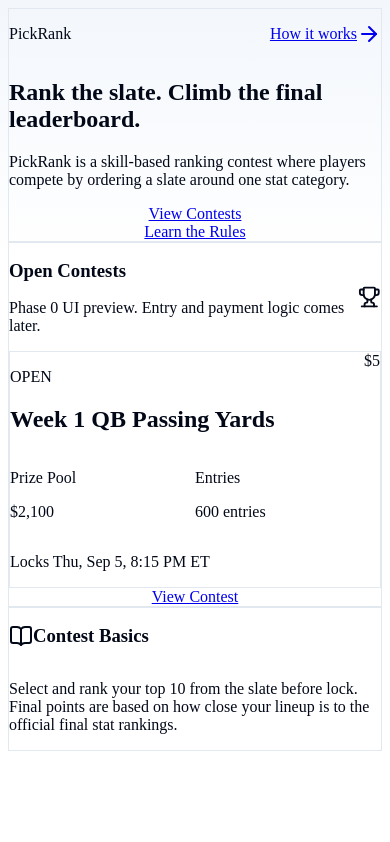
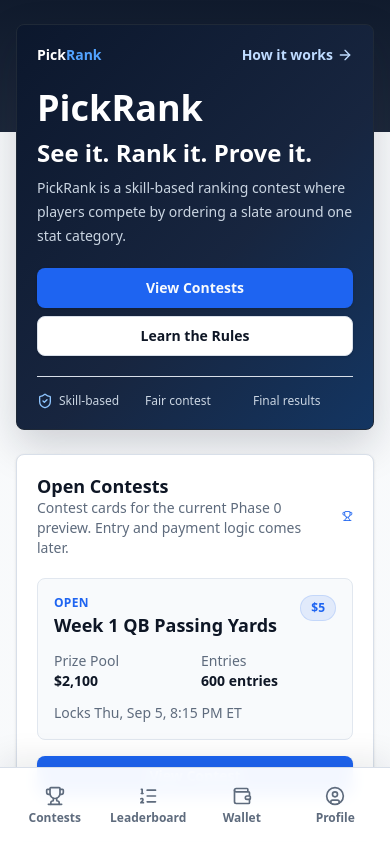
Before and after one commit to parkerhlevy/pickrank-app, a Next.js app: page / in a window 390 px wide. Shown: the top 842 px of the page. Built offline with nearby package versions, Linux system fonts and the light colour scheme.

Commit message:
Apply Figma Make visual pass

```diff
--- a/app/contests/[contestId]/page.tsx
+++ b/app/contests/[contestId]/page.tsx
@@ -10,7 +10,7 @@
   const contest = openContests.find((item) => item.id === contestId) ?? openContests[0];
 
   return (
-    <div className="space-y-6">
+    <div className="space-y-5">
       <div className="space-y-4">
         <Button asChild variant="ghost" size="sm" className="-ml-3 justify-start">
           <Link href="/contests">
@@ -18,40 +18,33 @@
             Contests
           </Link>
         </Button>
-        <div className="flex flex-col gap-3 sm:flex-row sm:items-start sm:justify-between">
+        <div className="screen-header flex flex-col gap-3 sm:flex-row sm:items-start sm:justify-between">
           <div className="space-y-2">
-            <span className="inline-flex rounded-full bg-primary/10 px-2.5 py-1 text-xs font-semibold text-primary">
-              {contest.status}
-            </span>
-            <h1 className="text-3xl font-bold tracking-tight">{contest.title}</h1>
+            <span className="status-pill">{contest.status}</span>
+            <h1 className="text-3xl font-black leading-tight">{contest.title}</h1>
             <p className="text-muted-foreground">{contest.task}</p>
           </div>
-          <Link href="/how-it-works" className="shrink-0 text-sm font-medium text-primary">
+          <Link href="/how-it-works" className="shrink-0 text-sm font-bold text-primary">
             How It Works
           </Link>
         </div>
       </div>
 
-      <Card>
-        <CardHeader>
-          <CardTitle>Contest Details</CardTitle>
-          <CardDescription>Public overview only. Payment review and entry creation are future work.</CardDescription>
+      <Card className="overflow-hidden">
+        <CardHeader className="bg-slate-950 py-4 text-white">
+          <CardTitle className="text-base">Contest Details</CardTitle>
+          <CardDescription className="text-xs text-slate-300">
+            Public overview only. Payment review and entry creation are future work.
+          </CardDescription>
         </CardHeader>
-        <CardContent className="grid grid-cols-2 gap-3 text-sm">
+        <CardContent className="grid grid-cols-2 gap-2 pt-4 text-sm">
           <DetailStat icon={DollarSign} label="Prize Pool" value={contest.prizePool} />
           <DetailStat icon={Users} label="Entries" value={contest.entries} />
           <DetailStat icon={DollarSign} label="Entry Fee" value={contest.entryFee} />
           <DetailStat icon={Clock} label="Lock Time" value={contest.lockTime.replace('Locks ', '')} />
-        </CardContent>
-      </Card>
-
-      <Card>
-        <CardHeader>
-          <CardTitle>Contest Criteria</CardTitle>
-          <CardDescription>Rules for whether the contest runs after entries lock.</CardDescription>
-        </CardHeader>
-        <CardContent className="text-sm text-muted-foreground">
-          <p>{contest.minimum}. If the contest does not meet the minimum at lock, it is canceled in a future phase.</p>
+          <p className="col-span-2 border-t border-slate-200 pt-2 text-xs text-muted-foreground">
+            * {contest.minimum}.
+          </p>
         </CardContent>
       </Card>
 
@@ -62,7 +55,7 @@
         </CardHeader>
         <CardContent className="space-y-2">
           {contest.payoutRows.map((row) => (
-            <div key={row.place} className="flex items-center justify-between rounded-lg border bg-muted/35 px-3 py-2">
+            <div key={row.place} className="flex items-center justify-between rounded-lg border bg-slate-50 px-3 py-2">
               <span className="font-medium">{row.place}</span>
               <span className="font-semibold">{row.value}</span>
             </div>
@@ -84,7 +77,7 @@
             <ListOrdered className="mt-0.5 h-4 w-4 text-primary" aria-hidden="true" />
             <p>Your score is based on rank differential against the official final stat ranking. Lower is better.</p>
           </div>
-          <p className="rounded-lg bg-muted p-3 text-muted-foreground">Results appear only after final stat review in a future phase.</p>
+          <p className="rounded-lg bg-slate-100 p-3 text-muted-foreground">Results appear only after final stat review in a future phase.</p>
         </CardContent>
       </Card>
 
@@ -94,13 +87,13 @@
           <CardDescription>Visual preview for the future lineup builder. Saving is not wired yet.</CardDescription>
         </CardHeader>
         <CardContent className="space-y-4">
-          <div className="rounded-lg border bg-muted/35 p-3 text-sm">
+          <div className="soft-panel text-sm">
             <p className="font-medium">5/10 ranked</p>
             <p className="text-muted-foreground">Rank the top 10 quarterbacks by passing yards.</p>
           </div>
           <div className="space-y-2">
             {demoLineup.map((name, index) => (
-              <div key={name} className="flex items-center justify-between rounded-lg border px-3 py-2 text-sm">
+              <div key={name} className="flex items-center justify-between rounded-lg border bg-white px-3 py-2 text-sm">
                 <span className="font-medium">
                   {index + 1}. {name}
                 </span>
@@ -114,7 +107,7 @@
         </CardContent>
       </Card>
 
-      <div className="sticky bottom-20 rounded-lg border bg-background p-3 shadow-lg">
+      <div className="sticky bottom-20 rounded-lg border bg-white p-3 shadow-lg">
         <Button className="w-full" disabled>
           Enter Contest - Payment Review Not Implemented
         </Button>
@@ -133,12 +126,12 @@
   value: string;
 }) {
   return (
-    <div className="rounded-lg border bg-muted/35 p-3">
-      <div className="mb-1 flex items-center gap-1.5 text-xs text-muted-foreground">
-        <Icon className="h-3.5 w-3.5" aria-hidden="true" />
+    <div className="rounded-lg border border-slate-200 bg-slate-50 p-2.5">
+      <div className="mb-1 flex items-center gap-1 text-[11px] text-muted-foreground">
+        <Icon className="h-3 w-3" aria-hidden="true" />
         {label}
       </div>
-      <p className="font-semibold">{value}</p>
+      <p className="text-sm font-semibold leading-tight">{value}</p>
     </div>
   );
 }
--- a/app/contests/page.tsx
+++ b/app/contests/page.tsx
@@ -11,13 +11,13 @@
 
   return (
     <div className="space-y-6">
-      <div className="space-y-2">
+      <div className="screen-header space-y-2">
         <div className="flex items-center justify-between gap-3">
           <div>
-            <p className="text-sm font-medium text-primary">Contests</p>
-            <h1 className="text-3xl font-bold tracking-tight">Open Contests</h1>
+            <p className="eyebrow">Contests</p>
+            <h1 className="text-3xl font-black leading-tight">Open Contests</h1>
           </div>
-          <Link href="/how-it-works" className="text-sm font-medium text-primary">
+          <Link href="/how-it-works" className="text-sm font-bold text-primary">
             How It Works
           </Link>
         </div>
@@ -25,14 +25,14 @@
       </div>
 
       <Card className="overflow-hidden">
-        <CardHeader>
+        <CardHeader className="bg-slate-950 text-white">
           <div className="flex items-start justify-between gap-3">
             <div>
-              <p className="mb-1 text-xs font-semibold uppercase text-primary">Featured</p>
+              <p className="mb-1 text-xs font-bold uppercase text-blue-300">Featured</p>
               <CardTitle>{featuredContest.title}</CardTitle>
-              <CardDescription>{featuredContest.task}</CardDescription>
+              <CardDescription className="text-slate-300">{featuredContest.task}</CardDescription>
             </div>
-            <span className="rounded-full bg-primary/10 px-2.5 py-1 text-xs font-medium text-primary">
+            <span className="rounded-full border border-blue-300/30 bg-blue-400/15 px-2.5 py-1 text-xs font-bold text-blue-200">
               {featuredContest.status}
             </span>
           </div>
@@ -55,7 +55,7 @@
                   <CardTitle className="text-base">{contest.title}</CardTitle>
                   <CardDescription>{contest.lockTime}</CardDescription>
                 </div>
-                <span className="rounded-full bg-muted px-2.5 py-1 text-xs font-medium">{contest.status}</span>
+                <span className="status-pill">{contest.status}</span>
               </div>
             </CardHeader>
             <CardContent className="space-y-4">
@@ -85,7 +85,7 @@
     <div className={compact ? 'grid grid-cols-2 gap-3 text-sm' : 'grid grid-cols-2 gap-3 text-sm'}>
       <Stat icon={DollarSign} label="Prize Pool" value={contest.prizePool} />
       <Stat icon={Users} label="Entries" value={contest.entries} />
-      <Stat icon={Clock} label="Lock Time" value={contest.lockTime.replace('Locks ', '')} />
+      <Stat icon={Clock} label="Lock Time" value={contest.lockTime} />
       <Stat icon={DollarSign} label="Entry Fee" value={contest.entryFee} />
     </div>
   );
@@ -101,7 +101,7 @@
   value: string;
 }) {
   return (
-    <div className="rounded-lg border bg-muted/35 p-3">
+    <div className="metric-tile">
       <div className="mb-1 flex items-center gap-1.5 text-xs text-muted-foreground">
         <Icon className="h-3.5 w-3.5" aria-hidden="true" />
         {label}
--- a/app/globals.css
+++ b/app/globals.css
@@ -1,17 +1,19 @@
-@tailwind base;
-@tailwind components;
-@tailwind utilities;
+@import "tailwindcss";
+@config "../tailwind.config.ts";
+@source "../app";
+@source "../components";
+@source "../lib";
 
 :root {
-  --background: 0 0% 100%;
-  --foreground: 222.2 84% 4.9%;
+  --background: 210 33% 98%;
+  --foreground: 219 45% 10%;
   --card: 0 0% 100%;
-  --card-foreground: 222.2 84% 4.9%;
-  --primary: 221.2 83.2% 53.3%;
+  --card-foreground: 219 45% 10%;
+  --primary: 220 88% 53%;
   --primary-foreground: 210 40% 98%;
-  --muted: 210 40% 96.1%;
-  --muted-foreground: 215.4 16.3% 46.9%;
-  --border: 214.3 31.8% 91.4%;
+  --muted: 214 38% 94%;
+  --muted-foreground: 216 14% 43%;
+  --border: 214 27% 88%;
   --radius: 0.5rem;
 }
 
@@ -20,6 +22,64 @@
 }
 
 body {
-  background: linear-gradient(180deg, hsl(214 60% 97%) 0%, hsl(var(--background)) 260px);
+  min-height: 100vh;
+  background:
+    linear-gradient(180deg, hsl(218 47% 12%) 0, hsl(218 34% 17%) 132px, hsl(var(--background)) 132px),
+    hsl(var(--background));
   color: hsl(var(--foreground));
 }
+
+.screen-header {
+  border: 1px solid hsl(222 47% 11% / 0.1);
+  border-radius: var(--radius);
+  background: hsl(0 0% 100%);
+  padding: 1rem;
+  box-shadow: 0 1px 2px hsl(222 47% 11% / 0.06);
+}
+
+.brand-panel {
+  overflow: hidden;
+  border: 1px solid hsl(215 28% 17%);
+  border-radius: var(--radius);
+  background:
+    linear-gradient(135deg, hsl(219 59% 11%) 0%, hsl(219 46% 17%) 58%, hsl(214 67% 23%) 100%);
+  color: hsl(0 0% 100%);
+  padding: 1.25rem;
+  box-shadow: 0 16px 40px hsl(222 47% 11% / 0.18);
+}
+
+.eyebrow {
+  color: hsl(var(--primary));
+  font-size: 0.75rem;
+  font-weight: 800;
+  letter-spacing: 0.025em;
+  line-height: 1rem;
+  text-transform: uppercase;
+}
+
+.status-pill {
+  display: inline-flex;
+  align-items: center;
+  border: 1px solid hsl(var(--primary) / 0.15);
+  border-radius: 9999px;
+  background: hsl(var(--primary) / 0.1);
+  color: hsl(var(--primary));
+  font-size: 0.75rem;
+  font-weight: 800;
+  line-height: 1rem;
+  padding: 0.25rem 0.625rem;
+}
+
+.metric-tile {
+  border: 1px solid hsl(214 32% 91%);
+  border-radius: var(--radius);
+  background: hsl(210 40% 98%);
+  padding: 0.75rem;
+}
+
+.soft-panel {
+  border: 1px solid hsl(214 32% 91%);
+  border-radius: var(--radius);
+  background: hsl(210 40% 98%);
+  padding: 1rem;
+}
--- a/app/leaderboard/page.tsx
+++ b/app/leaderboard/page.tsx
@@ -11,25 +11,22 @@
 
   return (
     <div className="space-y-6">
-      <section className="space-y-2">
+      <section className="screen-header space-y-2">
         <div className="flex items-center justify-between gap-3">
           <div>
-            <p className="text-sm font-medium text-primary">Leaderboard</p>
-            <h1 className="text-3xl font-bold tracking-tight">Final Results Preview</h1>
+            <p className="eyebrow">Leaderboard</p>
+            <h1 className="text-3xl font-black leading-tight">Final Results Preview</h1>
           </div>
-          <Link href="/how-it-works" className="text-sm font-medium text-primary">
-            How It Works
-          </Link>
         </div>
         <p className="text-muted-foreground">
           Placeholder display for final-only results. In-game scoring updates are intentionally out of scope.
         </p>
       </section>
 
-      <Card>
-        <CardHeader>
+      <Card className="overflow-hidden">
+        <CardHeader className="bg-slate-950 text-white">
           <CardTitle>{contest.title}</CardTitle>
-          <CardDescription>
+          <CardDescription className="text-slate-300">
             {contest.lockTime}. Rankings appear only after final stats are calculated in a future phase.
           </CardDescription>
         </CardHeader>
@@ -56,7 +53,7 @@
         </CardHeader>
         <CardContent className="space-y-2">
           {remainingRows.map((row) => (
-            <div key={row.rank} className="flex items-center justify-between rounded-lg border px-3 py-2 text-sm">
+            <div key={row.rank} className="flex items-center justify-between rounded-lg border bg-slate-50 px-3 py-2 text-sm">
               <span className="font-medium">
                 {row.rank}. {row.username}
               </span>
--- a/app/page.tsx
+++ b/app/page.tsx
@@ -1,5 +1,5 @@
 import Link from 'next/link';
-import { ArrowRight, BookOpen, Trophy } from 'lucide-react';
+import { ArrowRight, BookOpen, ShieldCheck, Trophy } from 'lucide-react';
 import { Button } from '@/components/ui/button';
 import { Card, CardContent, CardDescription, CardHeader, CardTitle } from '@/components/ui/card';
 import { openContests } from '@/lib/phase-0-demo';
@@ -9,17 +9,18 @@
 
   return (
     <div className="space-y-6">
-      <section className="space-y-4 rounded-lg border bg-card p-5 shadow-sm">
+      <section className="brand-panel space-y-5">
         <div className="flex items-center justify-between gap-3">
-          <p className="text-sm font-medium text-primary">PickRank</p>
-          <Link href="/how-it-works" className="inline-flex items-center gap-1 text-sm font-medium text-primary">
+          <p className="text-sm font-bold text-white">Pick<span className="text-blue-400">Rank</span></p>
+          <Link href="/how-it-works" className="inline-flex items-center gap-1 text-sm font-bold text-blue-200">
             How it works
             <ArrowRight className="h-4 w-4" aria-hidden="true" />
           </Link>
         </div>
         <div className="space-y-2">
-          <h1 className="text-3xl font-bold tracking-tight">Rank the slate. Climb the final leaderboard.</h1>
-          <p className="text-muted-foreground">
+          <h1 className="text-4xl font-black leading-tight text-white">PickRank</h1>
+          <p className="text-2xl font-black leading-tight text-white">See it. Rank it. Prove it.</p>
+          <p className="text-sm leading-6 text-slate-300">
             PickRank is a skill-based ranking contest where players compete by ordering a slate around one stat category.
           </p>
         </div>
@@ -31,6 +32,14 @@
             <Link href="/how-it-works">Learn the Rules</Link>
           </Button>
         </div>
+        <div className="grid grid-cols-3 gap-2 border-t border-white/10 pt-4 text-xs text-slate-300">
+          <div className="flex items-center gap-1.5">
+            <ShieldCheck className="h-4 w-4 text-blue-300" aria-hidden="true" />
+            Skill-based
+          </div>
+          <div>Fair contest</div>
+          <div>Final results</div>
+        </div>
       </section>
 
       <Card>
@@ -38,21 +47,19 @@
           <div className="flex items-center justify-between gap-3">
             <div>
               <CardTitle>Open Contests</CardTitle>
-              <CardDescription>Phase 0 UI preview. Entry and payment logic comes later.</CardDescription>
+              <CardDescription>Contest cards for the current Phase 0 preview. Entry and payment logic comes later.</CardDescription>
             </div>
             <Trophy className="h-5 w-5 text-primary" aria-hidden="true" />
           </div>
         </CardHeader>
         <CardContent className="space-y-4">
-          <div className="rounded-lg border bg-muted/40 p-4">
+          <div className="soft-panel">
             <div className="mb-3 flex items-start justify-between gap-3">
               <div>
-                <p className="text-xs font-semibold uppercase text-primary">{featuredContest.status}</p>
+                <p className="eyebrow">{featuredContest.status}</p>
                 <h2 className="text-lg font-semibold">{featuredContest.title}</h2>
               </div>
-              <span className="rounded-full bg-primary/10 px-2.5 py-1 text-xs font-medium text-primary">
-                {featuredContest.entryFee}
-              </span>
+              <span className="status-pill">{featuredContest.entryFee}</span>
             </div>
             <div className="grid grid-cols-2 gap-3 text-sm">
               <div>
--- a/app/profile/page.tsx
+++ b/app/profile/page.tsx
@@ -1,33 +1,30 @@
+import { ShieldCheck, UserCircle } from 'lucide-react';
 import Link from 'next/link';
-import { ShieldCheck, UserCircle } from 'lucide-react';
 import { Button } from '@/components/ui/button';
 import { Card, CardContent, CardDescription, CardHeader, CardTitle } from '@/components/ui/card';
 
 export default function ProfilePage() {
   return (
     <div className="space-y-6">
-      <section className="space-y-2">
+      <section className="screen-header space-y-2">
         <div className="flex items-center justify-between gap-3">
           <div>
-            <p className="text-sm font-medium text-primary">Profile</p>
-            <h1 className="text-3xl font-bold tracking-tight">Account Preview</h1>
+            <p className="eyebrow">Profile</p>
+            <h1 className="text-3xl font-black leading-tight">Account Preview</h1>
           </div>
-          <Link href="/how-it-works" className="text-sm font-medium text-primary">
-            How It Works
-          </Link>
         </div>
         <p className="text-muted-foreground">Profile UI shell only. Verified accounts and eligibility checks come later.</p>
       </section>
 
-      <Card>
-        <CardHeader>
+      <Card className="overflow-hidden">
+        <CardHeader className="bg-slate-950 text-white">
           <div className="flex items-center gap-2">
-            <UserCircle className="h-5 w-5 text-primary" aria-hidden="true" />
+            <UserCircle className="h-5 w-5 text-blue-300" aria-hidden="true" />
             <CardTitle>Signed-Out State</CardTitle>
           </div>
-          <CardDescription>Authentication is not implemented in this UI pass.</CardDescription>
+          <CardDescription className="text-slate-300">Authentication is not implemented in this UI pass.</CardDescription>
         </CardHeader>
-        <CardContent>
+        <CardContent className="pt-5">
           <Button asChild className="w-full">
             <Link href="/auth">Go to Auth Preview</Link>
           </Button>
@@ -44,7 +41,7 @@
         </CardHeader>
         <CardContent className="space-y-2 text-sm">
           {['Email verification', 'Age and location review', 'Responsible play controls'].map((label) => (
-            <div key={label} className="flex items-center justify-between rounded-lg border px-3 py-2">
+            <div key={label} className="flex items-center justify-between rounded-lg border bg-slate-50 px-3 py-2">
               <span>{label}</span>
               <span className="text-muted-foreground">Not wired</span>
             </div>
--- a/app/wallet/page.tsx
+++ b/app/wallet/page.tsx
@@ -6,13 +6,13 @@
 export default function WalletPage() {
   return (
     <div className="space-y-6">
-      <section className="space-y-2">
+      <section className="screen-header space-y-2">
         <div className="flex items-center justify-between gap-3">
           <div>
-            <p className="text-sm font-medium text-primary">Wallet</p>
-            <h1 className="text-3xl font-bold tracking-tight">Balances</h1>
+            <p className="eyebrow">Wallet</p>
+            <h1 className="text-3xl font-black leading-tight">Balances</h1>
           </div>
-          <Link href="/how-it-works" className="text-sm font-medium text-primary">
+          <Link href="/how-it-works" className="text-sm font-bold text-primary">
             How It Works
           </Link>
         </div>
@@ -21,21 +21,21 @@
         </p>
       </section>
 
-      <Card>
-        <CardHeader>
+      <Card className="overflow-hidden">
+        <CardHeader className="bg-slate-950 text-white">
           <div className="flex items-center gap-2">
-            <WalletCards className="h-5 w-5 text-primary" aria-hidden="true" />
+            <WalletCards className="h-5 w-5 text-blue-300" aria-hidden="true" />
             <CardTitle>Demo Balance</CardTitle>
           </div>
-          <CardDescription>Design-only values for reviewing the UI.</CardDescription>
+          <CardDescription className="text-slate-300">Design-only values for reviewing the UI.</CardDescription>
         </CardHeader>
-        <CardContent className="grid grid-cols-2 gap-3">
-          <div className="rounded-lg border bg-muted/35 p-4">
+        <CardContent className="grid grid-cols-2 gap-3 pt-5">
+          <div className="metric-tile">
             <p className="text-sm text-muted-foreground">Cash Balance</p>
             <p className="text-2xl font-bold">$0.00</p>
             <p className="mt-1 text-xs text-muted-foreground">Withdrawable winnings after provider review.</p>
           </div>
-          <div className="rounded-lg border bg-muted/35 p-4">
+          <div className="metric-tile">
             <p className="text-sm text-muted-foreground">Site Credit</p>
             <p className="text-2xl font-bold">$0.00</p>
             <p className="mt-1 text-xs text-muted-foreground">Non-withdrawable value for refunds or promotions.</p>
--- a/components/layout/bottom-nav.tsx
+++ b/components/layout/bottom-nav.tsx
@@ -16,8 +16,8 @@
   const pathname = usePathname();
 
   return (
-    <nav className="fixed inset-x-0 bottom-0 border-t bg-background/95 backdrop-blur">
-      <div className="mx-auto grid max-w-md grid-cols-4 px-2 py-2">
+    <nav className="fixed inset-x-0 bottom-0 border-t border-slate-200 bg-white/95 shadow-[0_-10px_30px_rgba(15,23,42,0.08)] backdrop-blur">
+      <div className="mx-auto grid max-w-md grid-cols-4 px-2 py-2.5">
         {navItems.map((item) => {
           const Icon = item.icon;
           const isActive = pathname === item.href || (item.href === '/contests' && pathname.startsWith('/contests'));
@@ -27,8 +27,8 @@
               key={item.href}
               href={item.href}
               className={cn(
-                'flex flex-col items-center gap-1 rounded-lg px-2 py-1.5 text-xs text-muted-foreground hover:bg-muted hover:text-foreground',
-                isActive && 'bg-muted text-primary',
+                'flex min-h-14 flex-col items-center justify-center gap-1 rounded-lg px-2 text-xs font-semibold text-muted-foreground hover:bg-slate-100 hover:text-foreground',
+                isActive && 'bg-primary/10 text-primary',
               )}
             >
               <Icon className="h-5 w-5" aria-hidden="true" />
--- a/components/ui/button.tsx
+++ b/components/ui/button.tsx
@@ -4,12 +4,12 @@
 import { cn } from '@/lib/utils';
 
 const buttonVariants = cva(
-  'inline-flex items-center justify-center whitespace-nowrap rounded-lg text-sm font-medium transition-colors disabled:pointer-events-none disabled:opacity-50',
+  'inline-flex items-center justify-center whitespace-nowrap rounded-lg text-sm font-bold transition-colors disabled:pointer-events-none disabled:opacity-50',
   {
     variants: {
       variant: {
-        default: 'bg-primary text-primary-foreground hover:opacity-90',
-        secondary: 'bg-muted text-foreground hover:bg-muted/80',
+        default: 'bg-primary text-primary-foreground shadow-sm hover:bg-primary/90',
+        secondary: 'border border-slate-200 bg-white text-foreground shadow-sm hover:bg-slate-50',
         ghost: 'hover:bg-muted',
       },
       size: {
--- a/components/ui/card.tsx
+++ b/components/ui/card.tsx
@@ -2,15 +2,20 @@
 import { cn } from '@/lib/utils';
 
 export function Card({ className, ...props }: React.HTMLAttributes<HTMLDivElement>) {
-  return <div className={cn('rounded-lg border bg-card text-card-foreground shadow-sm', className)} {...props} />;
+  return (
+    <div
+      className={cn('rounded-lg border border-slate-200 bg-card text-card-foreground shadow-sm', className)}
+      {...props}
+    />
+  );
 }
 
 export function CardHeader({ className, ...props }: React.HTMLAttributes<HTMLDivElement>) {
-  return <div className={cn('flex flex-col space-y-1.5 p-6', className)} {...props} />;
+  return <div className={cn('flex flex-col space-y-1.5 p-5', className)} {...props} />;
 }
 
 export function CardTitle({ className, ...props }: React.HTMLAttributes<HTMLHeadingElement>) {
-  return <h3 className={cn('text-lg font-semibold leading-none tracking-tight', className)} {...props} />;
+  return <h3 className={cn('text-lg font-bold leading-tight', className)} {...props} />;
 }
 
 export function CardDescription({ className, ...props }: React.HTMLAttributes<HTMLParagraphElement>) {
@@ -18,5 +23,5 @@
 }
 
 export function CardContent({ className, ...props }: React.HTMLAttributes<HTMLDivElement>) {
-  return <div className={cn('p-6 pt-0', className)} {...props} />;
+  return <div className={cn('p-5 pt-0', className)} {...props} />;
 }
```
Also changed, not shown: app/auth/page.tsx (+9 -9 lines), app/how-it-works/page.tsx (+32 -4 lines), 8 other files (tests, documents, lock files or other folders).
